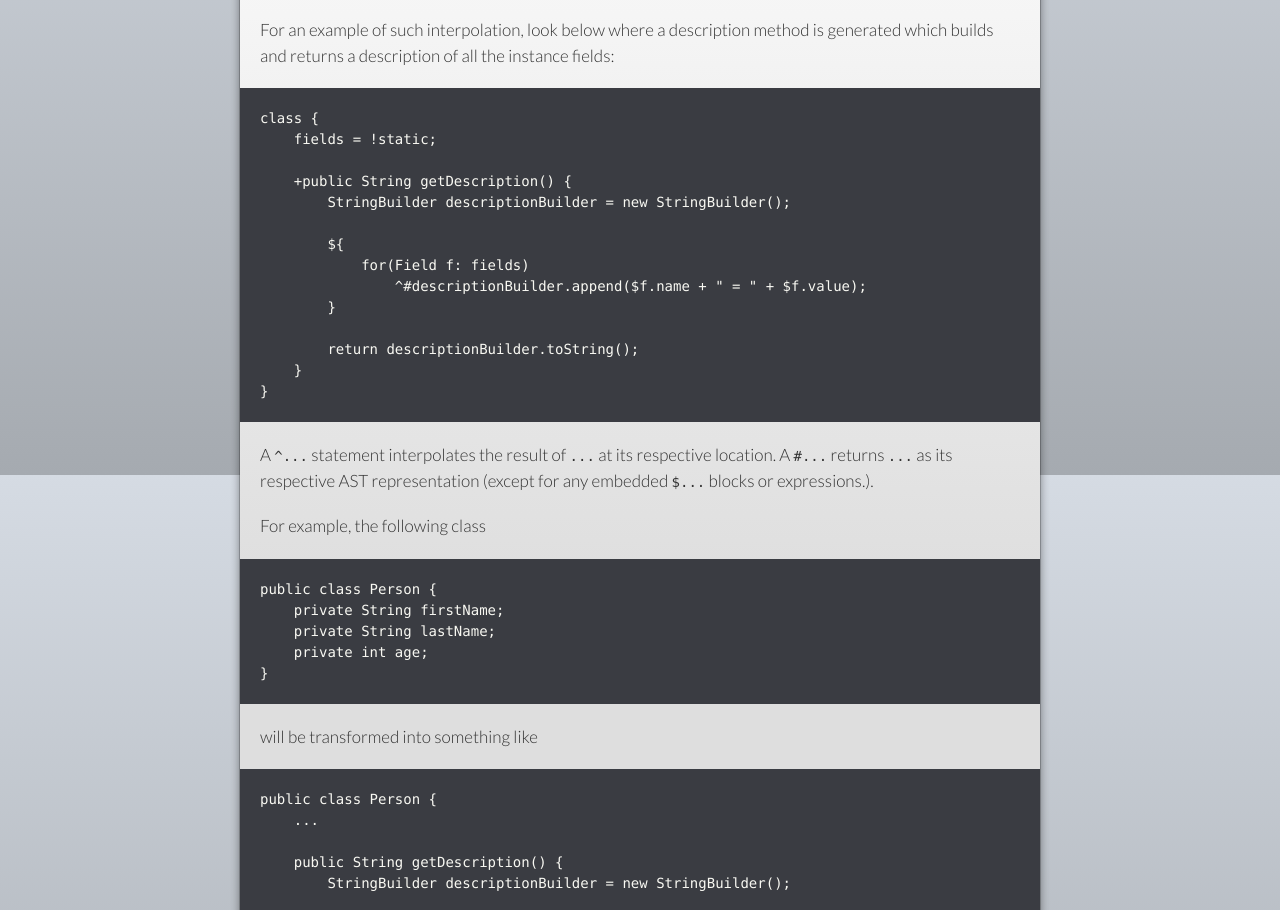
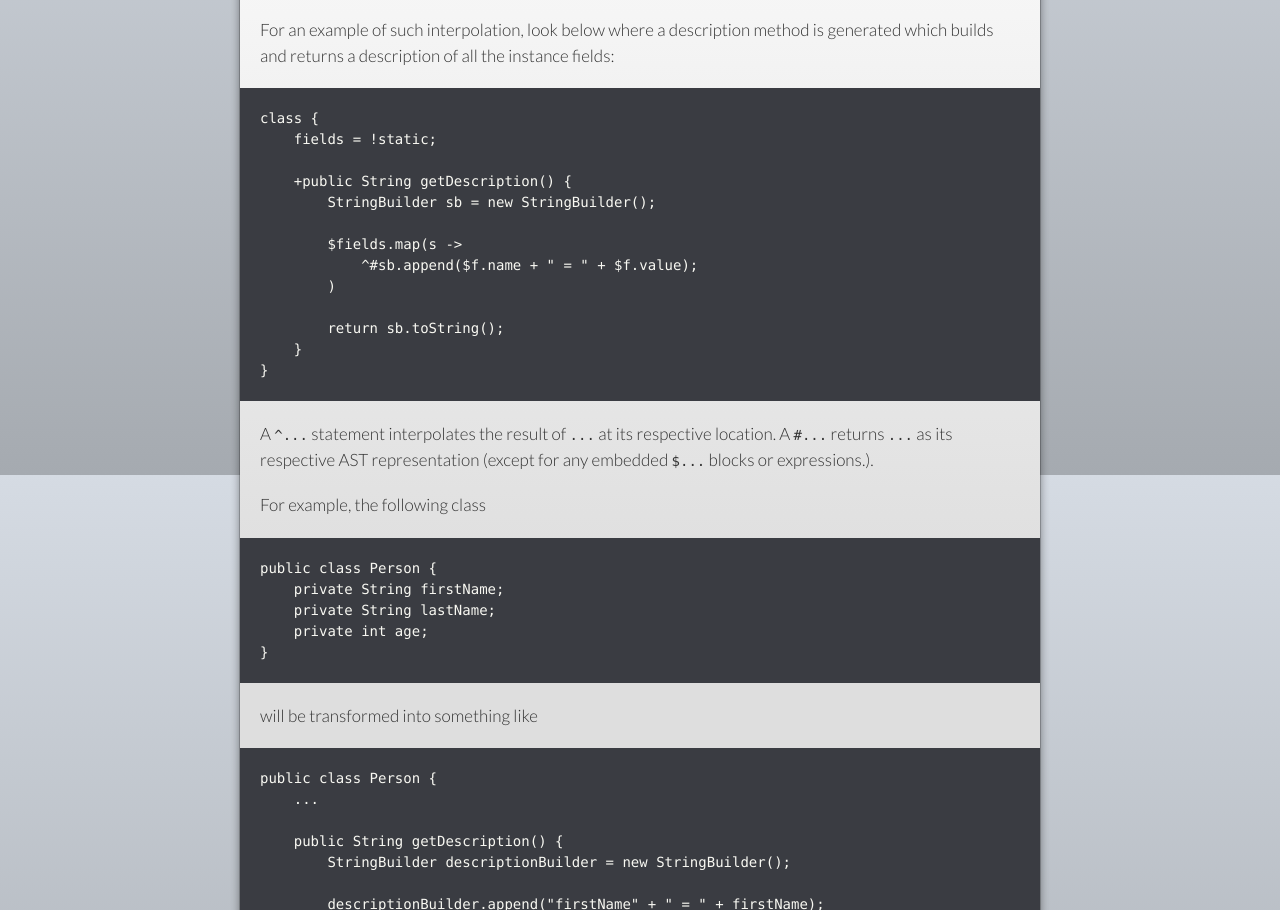
Before and after one commit to jakobehmsen/dejain, a plain HTML site: page index.html in a window 1280 px wide. Shown: the part 1125-2035 px from the top of the page. Drawn offline with Linux system fonts and the light colour scheme.

Commit message:
Update code example in section 'Code Interpolation - Beyond Expressions'
Signed-off-by: jakobehmsen <jakobehmsen.github@gmail.com>

```diff
--- a/index.html
+++ b/index.html
@@ -77,14 +77,13 @@ In some cases, it is practical to generate statements - perhaps even in a varyin
     fields = !static;
 
     +public String getDescription() {
-        StringBuilder descriptionBuilder = new StringBuilder();
+        StringBuilder sb = new StringBuilder();
 
-        ${
-            for(Field f: fields)
-                ^#descriptionBuilder.append($f.name + " = " + $f.value);
-        }
+        $fields.map(s ->
+            ^#sb.append($f.name + " = " + $f.value);
+        )
 
-        return descriptionBuilder.toString();
+        return sb.toString();
     }
 }
 </code></pre>
```
